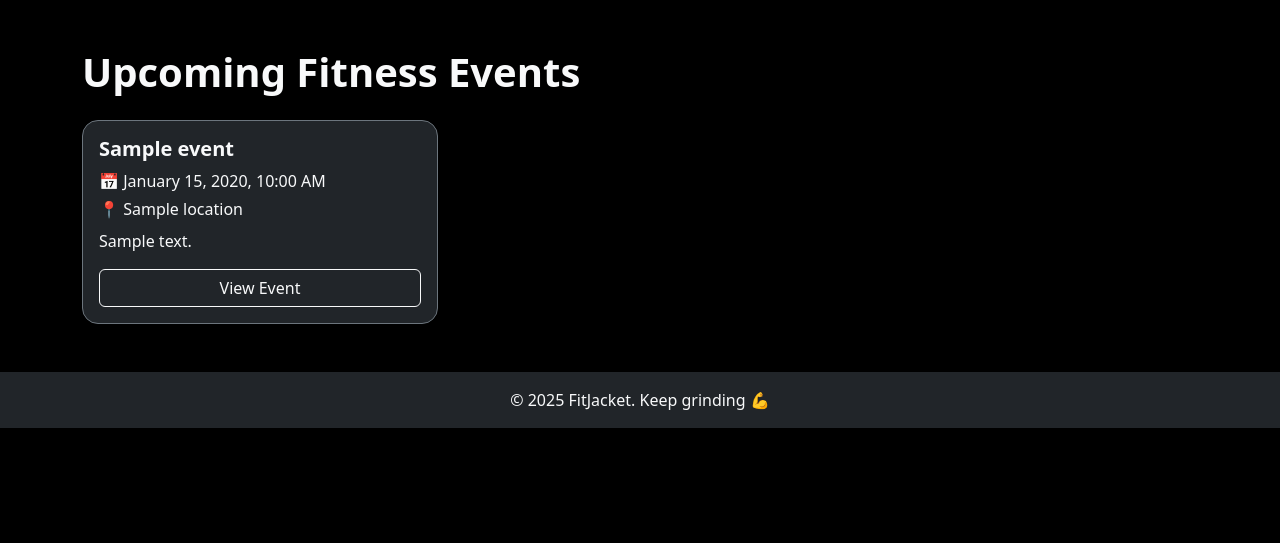
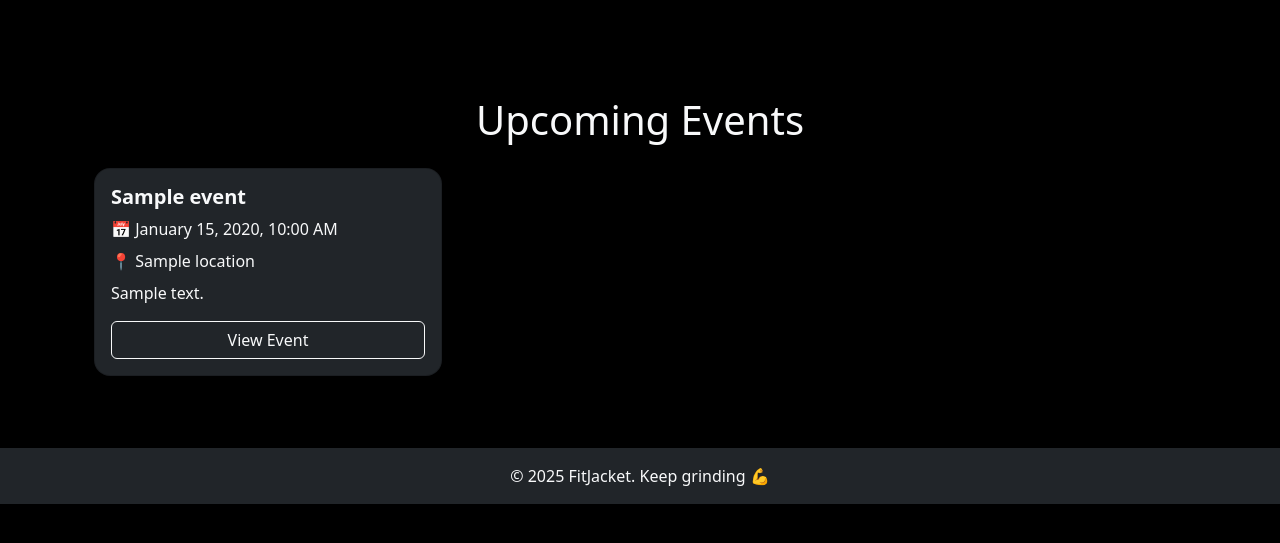
Before and after one commit to Rayram70/FitJacket, a Django app: template events/templates/events/event_list.html in a window 1280 px wide. Shown: the part 56-599 px from the top of the page. Run offline with Django 3.2, Linux system fonts and the light colour scheme; the template is opened without the code that fills it: most values are stand-ins (such as "Sample title", 1, 10 or a date in 2020); parts of the project's set-up code (start-up, migrations or seed data) failed here and were passed over.

Commit message:
Social + my branch merge
Merging the social branch with my branch with all changes

```diff
--- a/FitJacket/settings.py
+++ b/FitJacket/settings.py
@@ -62,6 +62,7 @@ INSTALLED_APPS = [
     'events',
     'leaderboard',
     'messaging',
+    'trainers',
 ]
 
 
--- a/FitJacket/templates/base.html
+++ b/FitJacket/templates/base.html
@@ -40,6 +40,7 @@
               <a class="nav-link" href="{% url 'trainer_feed' %}">Find Trainers</a>
             </li>
           {% endif %}
+
           <li class="nav-item">
             <a class="nav-link" href="{% url 'social:create_post' %}">Create Post</a>
           </li>
@@ -48,6 +49,13 @@
           </li>
           <li class="nav-item">
             <a class="nav-link" href="{% url 'groups:group_list' %}">Groups</a>
+          </li>
+          <!-- Added Leaderboard and Events here -->
+          <li class="nav-item">
+            <a class="nav-link" href="{% url 'leaderboard' %}">Leaderboard</a>
+          </li>
+          <li class="nav-item">
+            <a class="nav-link" href="{% url 'events:event_list' %}">Events</a>
           </li>
           <li class="nav-item">
             <a class="nav-link" href="{% url 'home.index' %}#about">About</a>
@@ -62,7 +70,7 @@
             </a>
           </li>
 
-          <!-- Profile -->
+          <!-- Profile Dropdown -->
           <li class="nav-item dropdown">
             <a class="nav-link dropdown-toggle d-flex align-items-center" href="#" id="profileDropdown" role="button" data-bs-toggle="dropdown">
               {% if user.profile.avatar %}
--- a/FitJacket/urls.py
+++ b/FitJacket/urls.py
@@ -32,7 +32,7 @@ urlpatterns = [
 
         path('social/', include('social.urls')),
 
-        path('events/', include('events.urls')),
+        path('events/', include(('events.urls', 'events'), namespace='events')),
 
         path('leaderboard/', include('leaderboard.urls')),
 
@@ -40,6 +40,8 @@ urlpatterns = [
 
         path('messages/', include('messaging.urls', namespace='messaging')),
 
+        path('trainers/', include(('trainers.urls', 'trainers'), namespace='trainers')),
+
 
 
 ]
--- a/events/templates/events/event_detail.html
+++ b/events/templates/events/event_detail.html
@@ -8,7 +8,7 @@
       <div class="card-body">
         <h2 class="card-title fw-bold">{{ event.title }}</h2>
 
-        <p><strong>Date & Time:</strong> {{ event.date }}</p>
+        <p><strong>Date & Time:</strong> {{ event.date|date:"F j, Y" }} at {{ event.date|time:"g:i A" }}</p>
         <p><strong>Location:</strong> {{ event.location }}</p>
 
         <p>{{ event.description }}</p>
@@ -30,12 +30,12 @@
 
         {% if user.is_authenticated %}
           {% if user in event.participants.all %}
-            <form method="post" action="{% url 'leave_event' event.id %}">
+            <form method="post" action="{% url 'events:leave_event' event.id %}">
               {% csrf_token %}
               <button type="submit" class="btn btn-outline-danger mt-3">Leave this event</button>
             </form>
           {% else %}
-            <form method="post" action="{% url 'join_event' event.id %}">
+            <form method="post" action="{% url 'events:join_event' event.id %}">
               {% csrf_token %}
               <button type="submit" class="btn btn-outline-light mt-3">Join this event</button>
             </form>
--- a/events/templates/events/event_list.html
+++ b/events/templates/events/event_list.html
@@ -1,29 +1,25 @@
 {% extends 'base.html' %}
-{% block title %}Fitness Events{% endblock %}
+{% block title %}Events{% endblock %}
 
 {% block content %}
-  <h1 class="fw-bold mb-4">Upcoming Fitness Events</h1>
+<div class="container mt-5">
+  <h1 class="text-center text-light mb-4">Upcoming Events</h1>
 
   {% if events %}
-    <div class="row g-4">
+    <div class="row">
       {% for event in events %}
-        <div class="col-md-6 col-lg-4">
-          <div class="card bg-dark text-light h-100 border-secondary shadow rounded-4">
+        <div class="col-md-6 col-lg-4 mb-4">
+          <div class="card bg-dark text-light shadow rounded-4 h-100">
             <div class="card-body d-flex flex-column">
               <h5 class="card-title fw-bold">{{ event.title }}</h5>
-
-              <p class="text-light mb-1">
+              <p class="card-text mb-2">
                 <strong>📅</strong> {{ event.date|date:"F j, Y" }}, {{ event.date|time:"g:i A" }}
               </p>
-
-              <p class="text-light mb-2">
+              <p class="card-text mb-2">
                 <strong>📍</strong> {{ event.location }}
               </p>
-
-              <!-- ✅ SHORT DESCRIPTION -->
               <p class="card-text flex-grow-1">{{ event.description|truncatewords:20 }}</p>
-
-              <a href="{% url 'event_detail' event.id %}" class="btn btn-outline-light mt-auto">View Event</a>
+              <a href="{% url 'events:event_detail' event.id %}" class="btn btn-outline-light mt-auto">View Event</a>
             </div>
           </div>
         </div>
@@ -34,4 +30,5 @@
       No upcoming events. Stay tuned!
     </div>
   {% endif %}
+</div>
 {% endblock %}
--- a/events/urls.py
+++ b/events/urls.py
@@ -1,9 +1,11 @@
 from django.urls import path
 from . import views
 
+app_name = 'events'
+
 urlpatterns = [
     path('', views.event_list, name='event_list'),
-    path('<int:event_id>/', views.event_detail, name='event_detail'),
+    path('<int:pk>/', views.event_detail, name='event_detail'),
     path('<int:event_id>/join/', views.join_event, name='join_event'),
 
     path('<int:event_id>/leave/', views.leave_event, name='leave_event'),
--- a/events/views.py
+++ b/events/views.py
@@ -3,11 +3,11 @@ from .models import Event
 from django.contrib.auth.decorators import login_required
 
 def event_list(request):
-    events = Event.objects.all().order_by('date')
+    events = Event.objects.all()
     return render(request, 'events/event_list.html', {'events': events})
 
-def event_detail(request, event_id):
-    event = get_object_or_404(Event, id=event_id)
+def event_detail(request, pk):
+    event = get_object_or_404(Event, pk=pk)
     return render(request, 'events/event_detail.html', {'event': event})
 
 def join_event(request, event_id):
--- a/groups/templates/groups/group_list.html
+++ b/groups/templates/groups/group_list.html
@@ -1,5 +1,6 @@
 {% extends 'base.html' %}
-{% load trainers_tags %}
+{% load groups_tags %}
+
 
 {% block content %}
 <div style="max-width: 600px; margin: 0 auto; padding: 1.5rem;">
--- a/groups/templatetags/groups_tags.py
+++ b/groups/templatetags/groups_tags.py
@@ -4,4 +4,4 @@ register = template.Library()
 
 @register.filter
 def get_item(dictionary, key):
-    return dictionary.get(key, [])
+    return dictionary.get(key)
```
